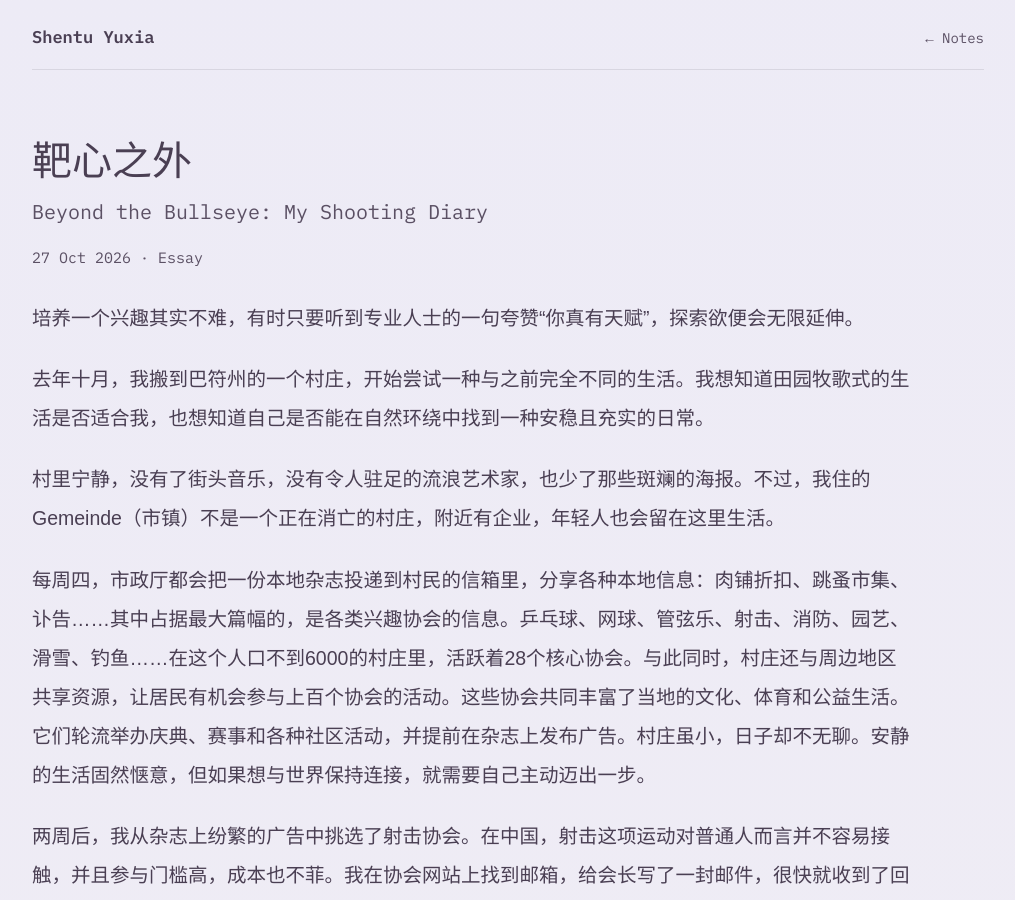
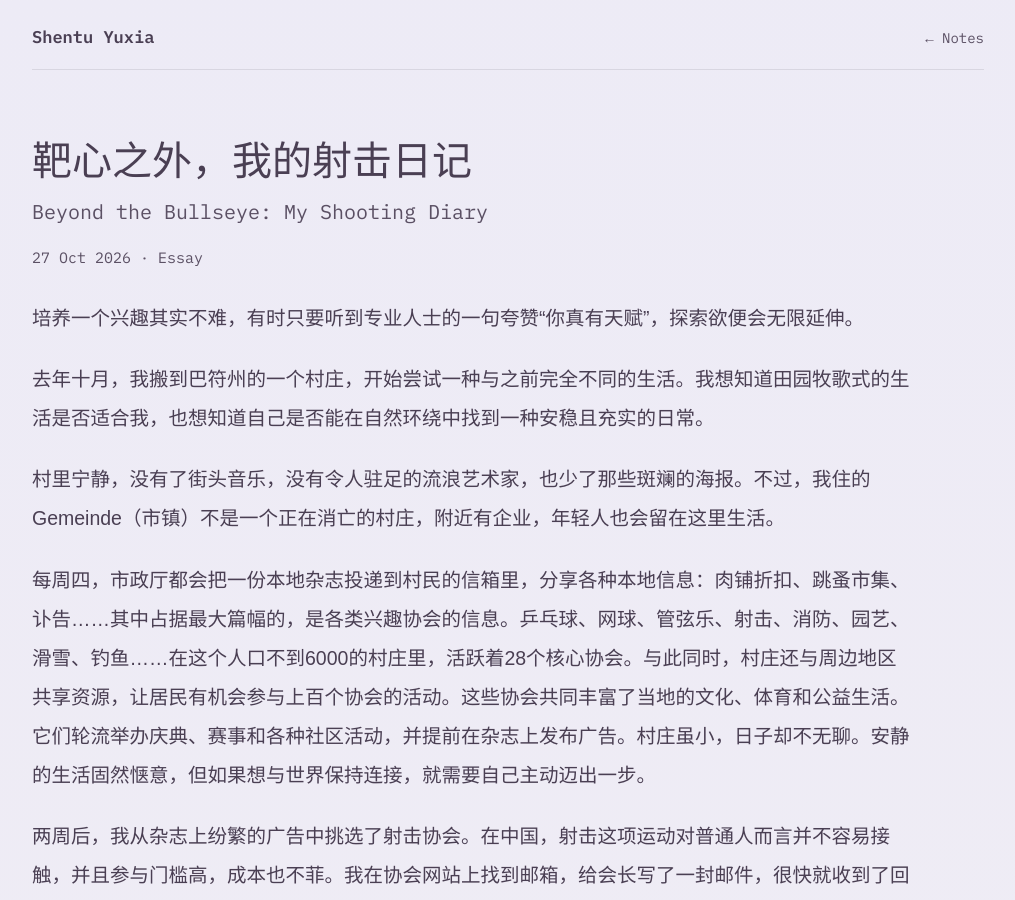
Before and after one commit to Shentuyuxia/lingersummer, a Jekyll site: the page built from _posts/2026-10-27-shooting.md, in a window 1280 px wide and 900 px high. Shown: the whole window, without its empty margins (132-1147 px from the left). Built offline with Jekyll 4.4.1, drawn with Linux system fonts in a browser that asks for light colours.

Commit message:
靶心之外，我的射击日记: full Chinese title
Co-Authored-By: Claude Sonnet 5.5 <noreply@anthropic.com>
Claude-Session: https://claude.ai/code/session_015WS6KrdzTWWzbZ5CE5hxyi

```diff
--- a/_posts/2026-10-27-shooting.md
+++ b/_posts/2026-10-27-shooting.md
@@ -1,5 +1,5 @@
 ---
-title: 靶心之外
+title: 靶心之外，我的射击日记
 title_en: "Beyond the Bullseye: My Shooting Diary"
 slug: shooting
 date: 2026-10-27
```
